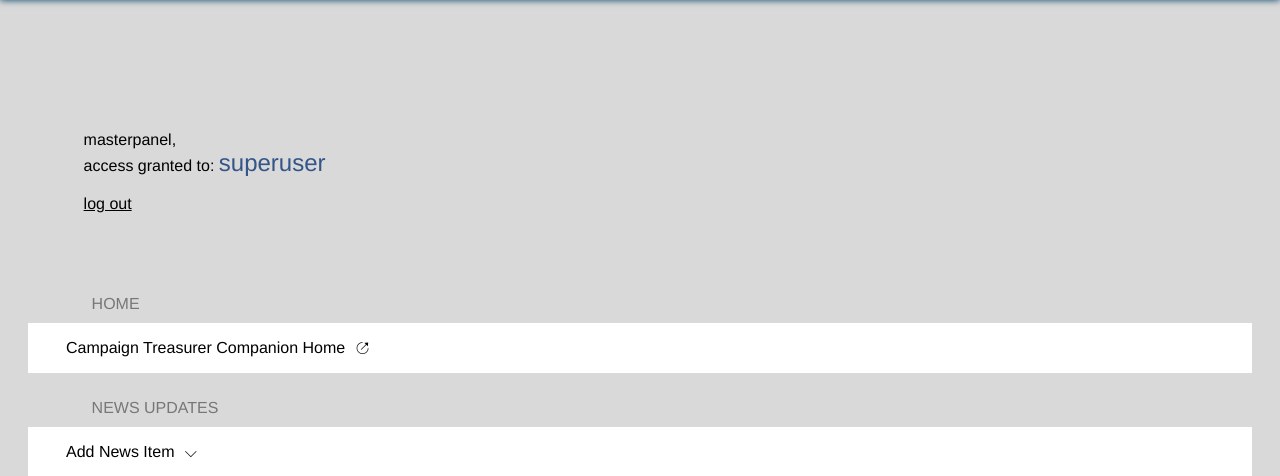
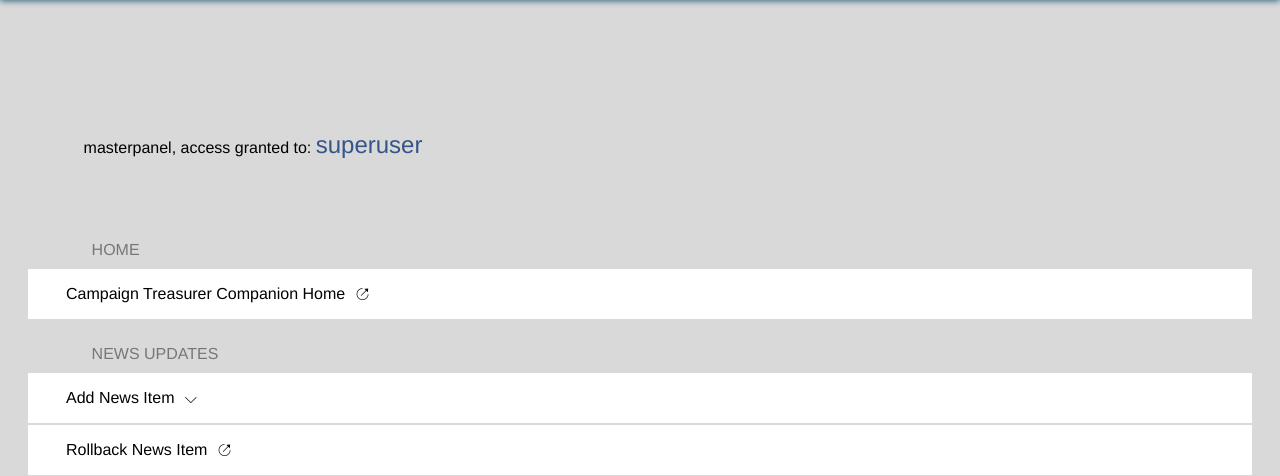
Before and after one commit to swghosh/Campaign-Treasurer-Companion-Web-App, a PHP site: page /masterpanel in a window 1280 px wide. Shown: the part 61-537 px from the top of the page. Run offline with PHP 8.4, Linux system fonts and the light colour scheme; data that the repository does not hold is empty.

Commit message:
Minor change

```diff
--- a/masterpanel/index.php
+++ b/masterpanel/index.php
@@ -44,7 +44,7 @@
 ?>
         <table class="view" id="panel">
 
-            <tr class="sector"><td class="user">masterpanel,<br>access granted to: <span class="user"><?php echo $username; ?></span><br><br><a href="<?php $urlout = '//logout:logout@'.$_SERVER['HTTP_HOST'].$_SERVER['SCRIPT_NAME']; echo $urlout; ?>" class="author">log out</a></td></tr>
+            <tr class="sector"><td class="user">masterpanel, access granted to: <span class="user"><?php echo $username; ?></span><br></td></tr>
 
             <tr class="sector"><td colspan="4" class="sector">Home</td></tr>
             <tr class="stock" onclick="document.location = '/';"><td class="name"><a href="/" class="link">Campaign Treasurer Companion Home <span class="arrow ext">⎋</span></a></td></tr>
```
